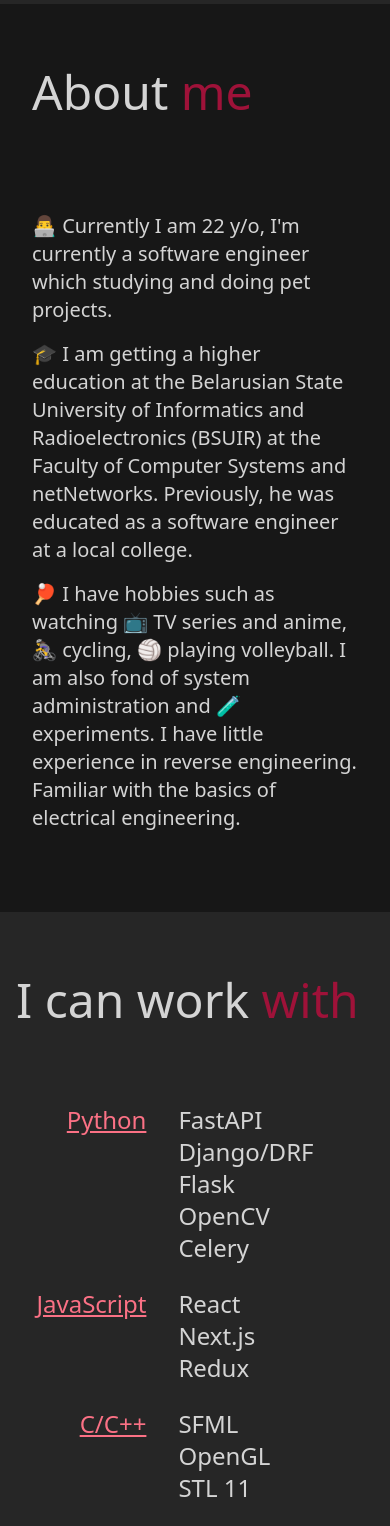
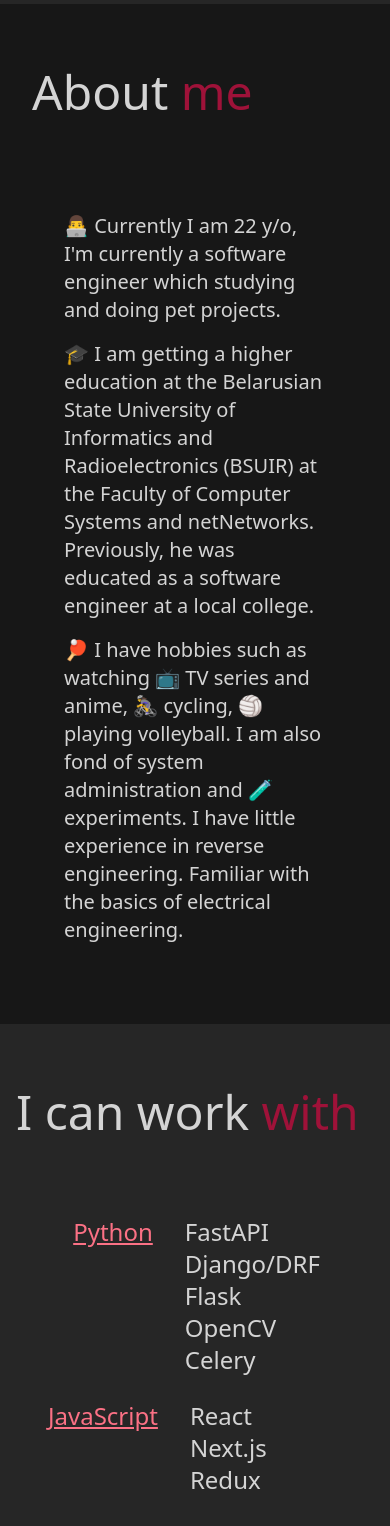
Before and after one commit to IllusionOfControl/personal-page, a Next.js app: page / in a window 390 px wide. Shown: the part 840-2366 px from the top of the page. Built offline with nearby package versions, Linux system fonts and the light colour scheme.

Commit message:
added margin for containers content

```diff
--- a/src/components/About/index.js
+++ b/src/components/About/index.js
@@ -6,7 +6,7 @@
           <h1 className="text-5xl pb-4">
             About <span className="text-rose-800">me</span>
           </h1>
-          <div className="max-w-[700px] mx-auto pt-20 text-xl text-neutral-300">
+          <div className="max-w-[700px] mx-auto portrait:mx-8 pt-20 text-xl text-neutral-300">
             <p className="pb-4">
               {/* eslint-disable-next-line react/no-unescaped-entities */}
               👨‍💻 Currently I am 22 y/o, I'm currently a software engineer which
--- a/src/components/Projects/index.js
+++ b/src/components/Projects/index.js
@@ -9,7 +9,7 @@
         <h1 className="text-5xl w-full">
           Featured <span className="text-rose-800">projects</span>
         </h1>
-        <ul className="pt-20 grid md:grid-cols-2 gap-4 md:gap-8">
+        <ul className="pt-20 w-auto portrait:mx-8 grid md:grid-cols-2 gap-4 md:gap-8">
           {projects.map((project, i) => {
             return (
               <li
--- a/src/components/Skills/index.js
+++ b/src/components/Skills/index.js
@@ -10,7 +10,7 @@
         <h1 className="text-5xl w-full">
           I can work <span className="text-rose-800">with</span>
         </h1>
-        <div className="pt-20">
+        <div className="pt-20 portrait:mx-8">
           <ul className="grid md:grid-cols-2 text-2xl gap-6">
             {skills.map((skill) => {
               return (
```
